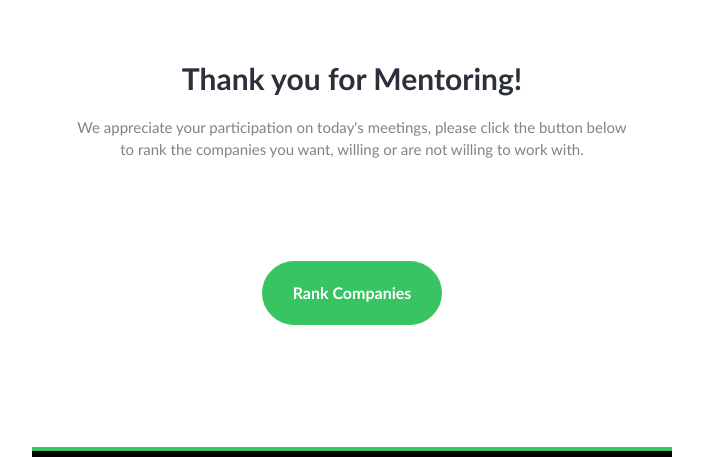
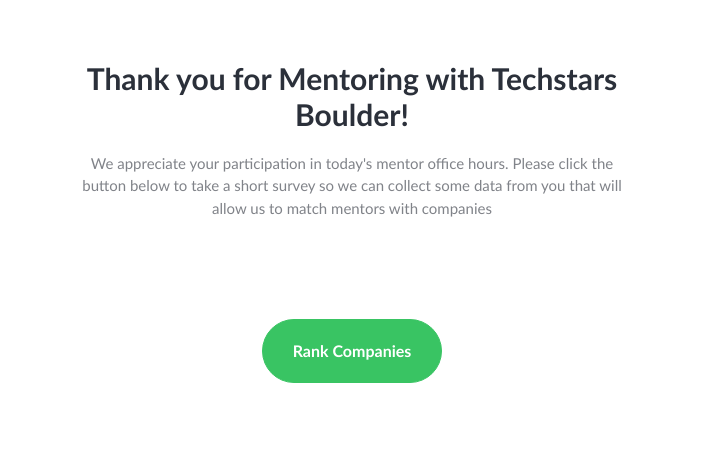
Before and after one commit to thecamo1509/techstars-matching, a Django app: template core/templates/htmltemplate.html in a window 1280 px wide. Shown: the part 778-1235 px from the top of the page, without its empty margins (288-991 px from the left). Run offline with Django 3.2, Linux system fonts and the light colour scheme; the template is opened without the code that fills it, so the values that code supplies are empty; parts of the project's set-up code (start-up, migrations or seed data) failed here and were passed over.

Commit message:
Updating email template

```diff
--- a/core/templates/htmltemplate.html
+++ b/core/templates/htmltemplate.html
@@ -273,14 +273,14 @@
 <!--[if mso]><table width="100%" cellpadding="0" cellspacing="0" border="0"><tr><td style="padding-right: 40px; padding-left: 40px; padding-top: 10px; padding-bottom: 10px; font-family: Tahoma, sans-serif"><![endif]-->
 <div style="color:#555555;font-family:Montserrat, Trebuchet MS, Lucida Grande, Lucida Sans Unicode, Lucida Sans, Tahoma, sans-serif;line-height:1.2;padding-top:10px;padding-right:40px;padding-bottom:10px;padding-left:40px;">
 <div class="txtTinyMce-wrapper" style="line-height: 1.2; font-size: 12px; color: #555555; font-family: Montserrat, Trebuchet MS, Lucida Grande, Lucida Sans Unicode, Lucida Sans, Tahoma, sans-serif; mso-line-height-alt: 14px;">
-<p style="font-size: 30px; line-height: 1.2; text-align: center; word-break: break-word; mso-line-height-alt: 36px; margin: 0;"><span style="font-size: 30px; color: #2b303a;"><strong>Thank you for Mentoring!</strong></span></p>
+<p style="font-size: 30px; line-height: 1.2; text-align: center; word-break: break-word; mso-line-height-alt: 36px; margin: 0;"><span style="font-size: 30px; color: #2b303a;"><strong>Thank you for Mentoring with Techstars Boulder!</strong></span></p>
 </div>
 </div>
 <!--[if mso]></td></tr></table><![endif]-->
 <!--[if mso]><table width="100%" cellpadding="0" cellspacing="0" border="0"><tr><td style="padding-right: 40px; padding-left: 40px; padding-top: 10px; padding-bottom: 10px; font-family: Tahoma, sans-serif"><![endif]-->
 <div style="color:#555555;font-family:Montserrat, Trebuchet MS, Lucida Grande, Lucida Sans Unicode, Lucida Sans, Tahoma, sans-serif;line-height:1.5;padding-top:10px;padding-right:40px;padding-bottom:10px;padding-left:40px;">
 <div class="txtTinyMce-wrapper" style="line-height: 1.5; font-size: 12px; font-family: Montserrat, Trebuchet MS, Lucida Grande, Lucida Sans Unicode, Lucida Sans, Tahoma, sans-serif; color: #555555; mso-line-height-alt: 18px;">
-<p style="font-size: 15px; line-height: 1.5; text-align: center; word-break: break-word; font-family: Montserrat, Trebuchet MS, Lucida Grande, Lucida Sans Unicode, Lucida Sans, Tahoma, sans-serif; mso-line-height-alt: 23px; margin: 0;"><span style="color: #808389; font-size: 15px;">We appreciate your participation on today's meetings, please click the button below to rank the companies you want, willing or are not willing to work with.</span></p>
+<p style="font-size: 15px; line-height: 1.5; text-align: center; word-break: break-word; font-family: Montserrat, Trebuchet MS, Lucida Grande, Lucida Sans Unicode, Lucida Sans, Tahoma, sans-serif; mso-line-height-alt: 23px; margin: 0;"><span style="color: #808389; font-size: 15px;">We appreciate your participation in today's mentor office hours. Please click the button below to take a short survey so we can collect some data from you that will allow us to match mentors with companies</span></p>
 </div>
 </div>
 <!--[if mso]></td></tr></table><![endif]-->
```
